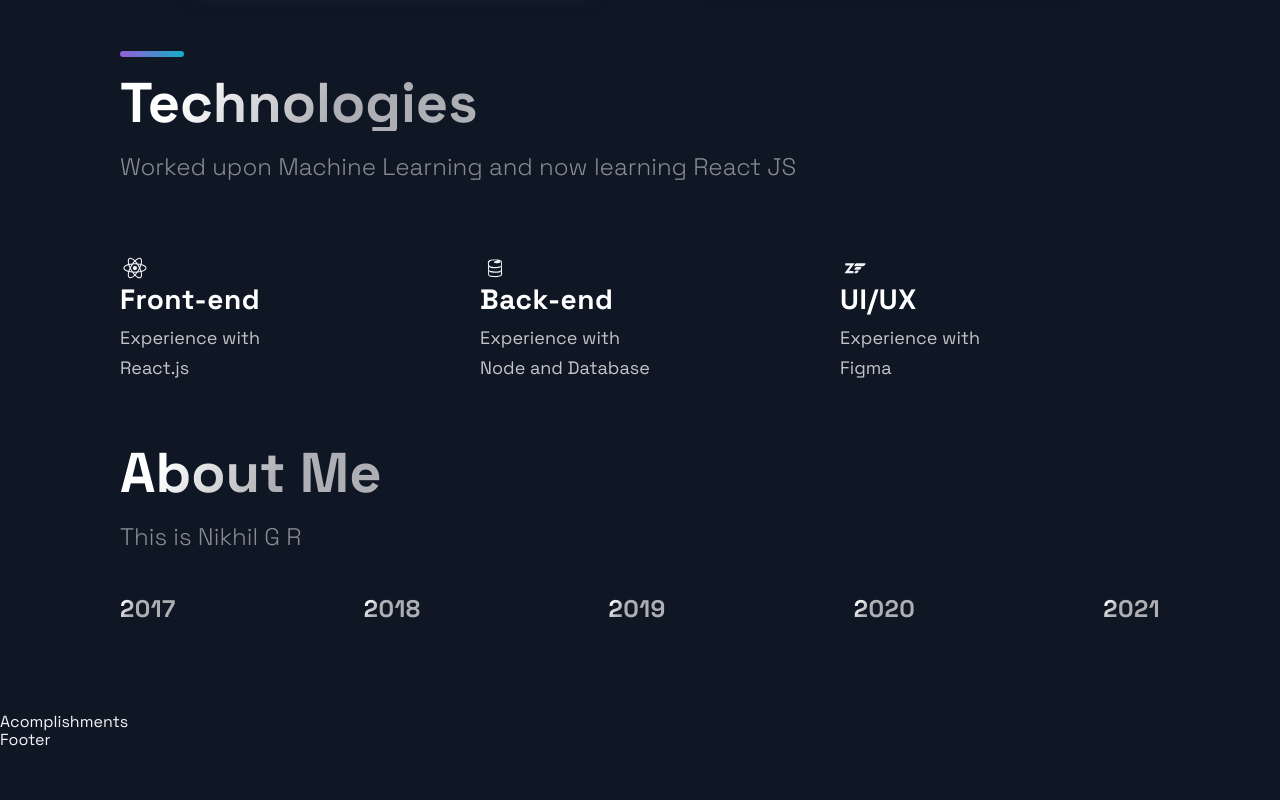
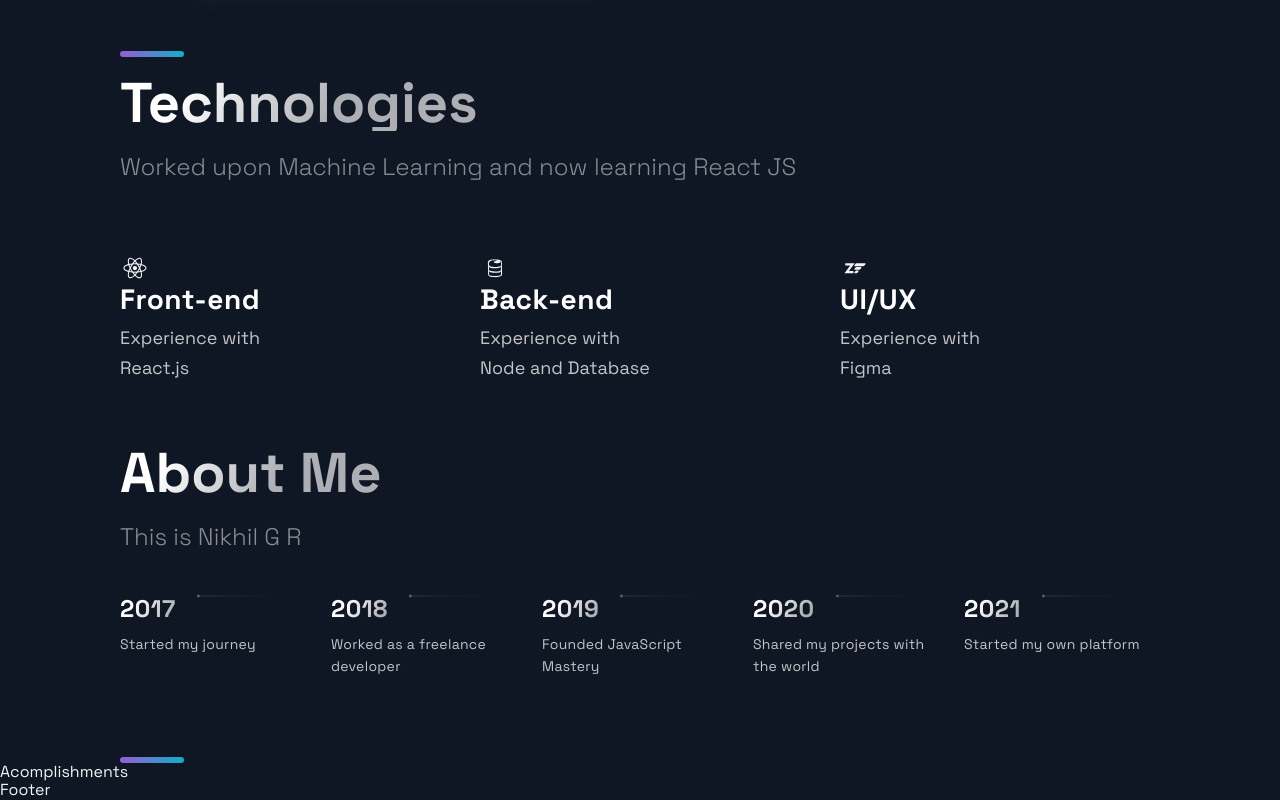
Before and after one commit to nikhilgubbi/portfolio_website, a Next.js app: page / in a window 1280 px wide. Shown: the part 2174-2974 px from the top of the page. Before the commit the page ends 2924 px from the top, so only its background shows below. Built offline with nearby package versions, Linux system fonts and the light colour scheme.

Commit message:
React Portfolio

```diff
--- a/src/components/TimeLine/TimeLine.js
+++ b/src/components/TimeLine/TimeLine.js
@@ -46,7 +46,7 @@
     <Section id="about">
       <SectionTitle>About Me</SectionTitle>
       <SectionText>This is Nikhil G R</SectionText>
-      <CarouselContainer ref={carouselRef}>
+      <CarouselContainer ref={carouselRef} onScroll={handleScroll}>
         <>
           {TimeLineData.map((item, index) => (
             <CarouselMobileScrollNode key={index} final={index === TOTAL_CAROUSEL_COUNT - 1}>
@@ -58,7 +58,38 @@
               >
                 <CarouselItemTitle>
                   {item.year}
+                  <CarouselItemImg
+                    width="208"
+                    height="6"
+                    viewBox="0 0 208 6"
+                    fill="none"
+                    xmlns="http://www.w3.org/2000/svg">
+                    <path
+                      fill-rule="evenodd"
+                      clip-rule="evenodd"
+                      d="M2.5 5.5C3.88071 5.5 5 4.38071 5 3V3.5L208 3.50002V2.50002L5 2.5V3C5 1.61929 3.88071 0.5 2.5 0.5C1.11929 0.5 0 1.61929 0 3C0 4.38071 1.11929 5.5 2.5 5.5Z"
+                      fill="url(#paint0_linear)"
+                      fill-opacity="0.33"
+                    />
+                    <defs>
+                      <linearGradient
+                        id="paint0_linear"
+                        x1="-4.30412e-10"
+                        y1="0.5"
+                        x2="208"
+                        y2="0.500295"
+                        gradientUnits="userSpaceOnUse">
+                        <stop stop-color="white" />
+                        <stop
+                          offset="0.79478"
+                          stop-color="white"
+                          stop-opacity="0"
+                        />
+                      </linearGradient>
+                    </defs>
+                  </CarouselItemImg>
                 </CarouselItemTitle>
+                <CarouselItemText>{item.text}</CarouselItemText>
               </CarouselItem>
 
             </CarouselMobileScrollNode>
@@ -67,7 +98,18 @@
 
         </>
       </CarouselContainer>
-
+      <CarouselButtons>
+        {TimeLineData.map((item, index) => (
+          <CarouselButton key={index}
+            index={index}
+            active={activeItem}
+            onClick={(e) => handleClick(e, index)}
+            type="button" >
+            <CarouselButtonDot active={activeItem} />
+          </CarouselButton>
+        ))}
+      </CarouselButtons>
+      <SectionDivider />
     </Section>
   );
 };
```
